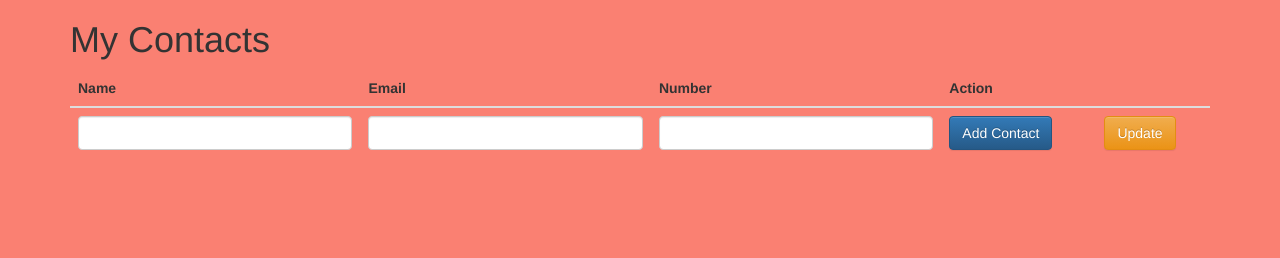
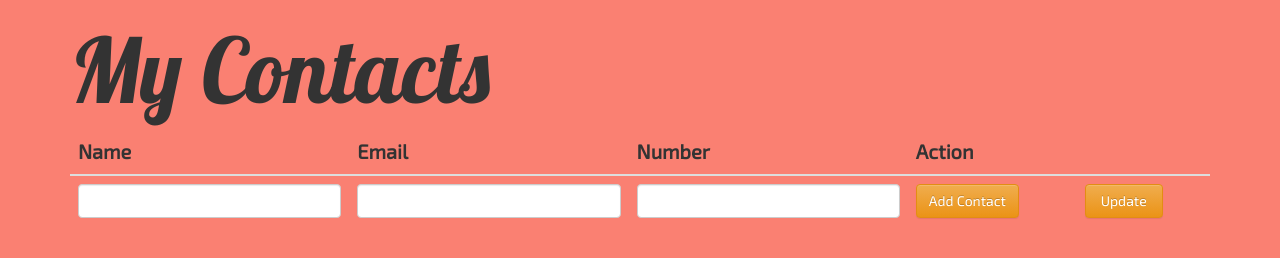
Before and after one commit to yangalav/my_app, a website: page public/index.html in a window 1280 px wide. Drawn offline with nearby package versions, Linux system fonts and the light colour scheme; no server answers.

Commit message:
Did some styling; changed fonts and button colors/sizes

```diff
--- a/public/index.html
+++ b/public/index.html
@@ -3,7 +3,8 @@
   <head>
     <link rel="stylesheet" href="https://maxcdn.bootstrapcdn.com/bootstrap/3.3.7/css/bootstrap.min.css" integrity="sha384-BVYiiSIFeK1dGmJRAkycuHAHRg32OmUcww7on3RYdg4Va+PmSTsz/K68vbdEjh4u" crossorigin="anonymous">
     <link rel="stylesheet" href="https://maxcdn.bootstrapcdn.com/bootstrap/3.3.7/css/bootstrap-theme.min.css" integrity="sha384-rHyoN1iRsVXV4nD0JutlnGaslCJuC7uwjduW9SVrLvRYooPp2bWYgmgJQIXwl/Sp" crossorigin="anonymous">
-    <title>My Contacts</title>
+    <link href="https://fonts.googleapis.com/css?family=Lobster" rel="stylesheet">
+    <link href="https://fonts.googleapis.com/css?family=Exo+2" rel="stylesheet">
     <link rel="stylesheet" href="/main.css">
   </head>
 
@@ -26,15 +27,15 @@
             <td><input class="form-control" ng-model="contact.name"></td>
             <td><input class="form-control" ng-model="contact.email"></td>
             <td><input class="form-control" ng-model="contact.number"></td>
-            <td><button class="btn btn-primary" ng-click="addContact()">Add Contact</button></td>
-            <td><button class="btn btn-warning" ng-click="update()">Update</button></td>
+            <td><button class="btn btn-warning" ng-click="addContact()">Add Contact</button></td>
+            <td><button class="btn btn-warning custom" ng-click="update()">Update</button></td>
           </tr>
           <tr ng-repeat="contact in contactlist">
             <td>{{contact.name}}</td>
             <td>{{contact.email}}</td>
             <td>{{contact.number}}</td>
-            <td><button class="btn btn-info" ng-click="edit(contact._id)">Edit</button></td>
-            <td><button class="btn btn-danger" ng-click="delete(contact._id)">Delete</button></td>
+            <td><button class="btn btn-danger custom" ng-click="edit(contact._id)">Edit</button></td>
+            <td><button class="btn btn-danger custom" ng-click="delete(contact._id)">Delete</button></td>
           </tr>
         </tbody>
       </table>
--- a/public/main.css
+++ b/public/main.css
@@ -1,3 +1,18 @@
 body {
   background: salmon;
+  font-family: 'Exo 2', sans-serif;
+  font-size: 20px;
 }
+
+h1 {
+  font-family: 'Lobster', cursive;
+  font-size: 90px;
+}
+
+th {
+  font-weight: 700;
+}
+
+.custom {
+    width: 78px !important;
+}
```
